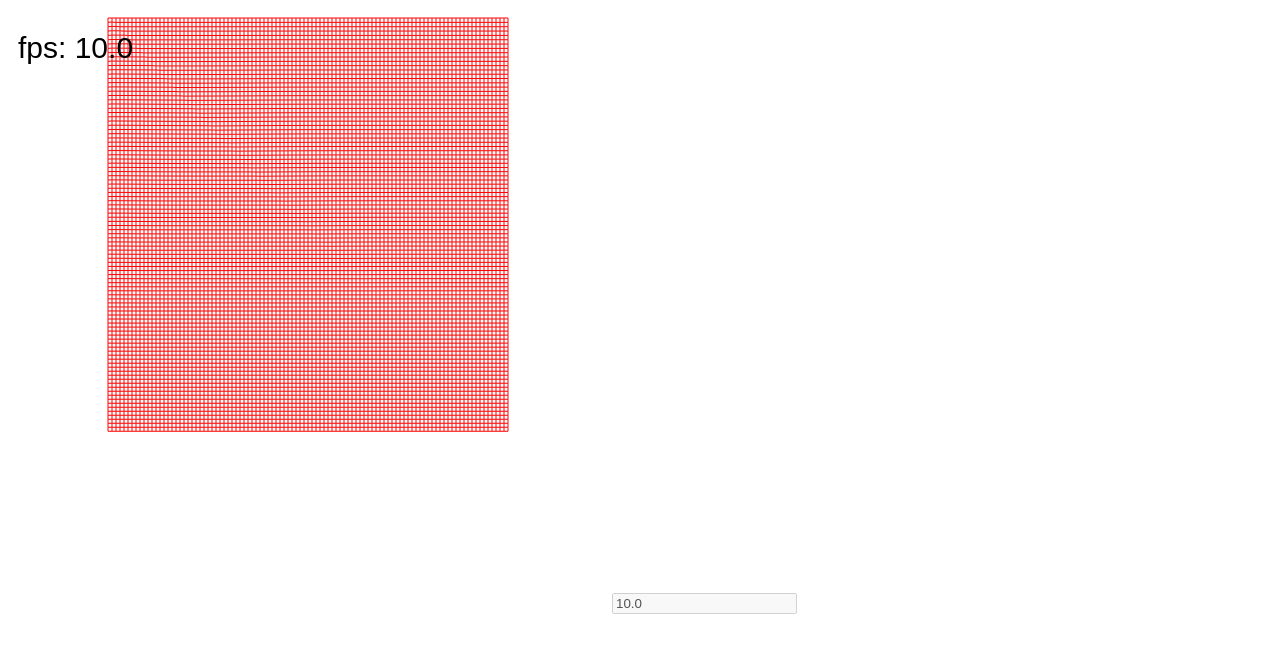
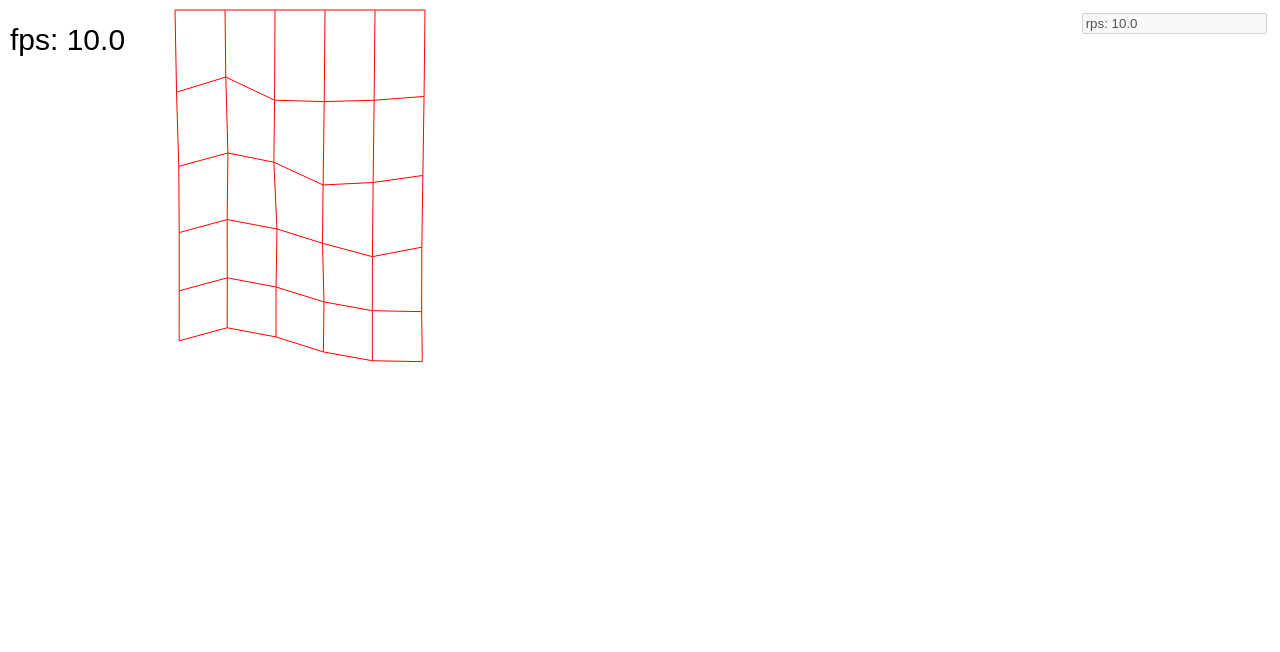
Before and after one commit to volodalexey/cloth-web-worker, a plain HTML site: page index.single.html in a window 1280 px wide. Drawn offline with Linux system fonts and the light colour scheme; animation ran at ten frames a second.

Commit message:
Refactored to use more close Verlet logic

```diff
--- a/app.single.js
+++ b/app.single.js
@@ -2,11 +2,14 @@ Canvas.prototype.updateCanvas = function(closure, pointer, cloth) {
   var
     app = this,
     canvas_element = app.canvas_element,
-    canvas_context = app.canvas_context;
+    canvas_context = app.canvas_context,
+    now = Date.now(),
+    delta = now - app.fps_last;
   app.requests_count++;
   app.clearCanvas(canvas_element, canvas_context);
   pointer.drawPointer(canvas_context);
   cloth.updateCloth(
+    delta,
     pointer.down, pointer.button, pointer.from_x, pointer.from_y,
     pointer.capture, pointer.to_x, pointer.to_y,
     pointer.mouse_influence, pointer.mouse_cut, pointer.mouse_force_factor,
@@ -14,11 +17,10 @@ Canvas.prototype.updateCanvas = function(closure, pointer, cloth) {
   );
   pointer.capture = false;
   cloth.drawCloth(canvas_context);
-  var
-    now = Date.now(),
-    delta = (now - app.fps_last)/1000;
+  now = Date.now();
+  var delta_per_second = (now - app.fps_last)/1000;
   app.fps_last = now;
-  app.drawFPS(1/delta, canvas_context);
+  app.drawFPS(1/delta_per_second, canvas_context);
   requestAnimationFrame(closure);
 };
 
@@ -41,7 +43,7 @@ window.onload = function() {
       var
         now = Date.now(),
         elapsed = now - canvas.rps_last;
-      canvas.rps_element.value = (canvas.requests_count*1000/elapsed).toFixed(1);
+      canvas.rps_element.value = 'rps: ' + (canvas.requests_count*1000/elapsed).toFixed(1);
       canvas.requests_count = 0;
       canvas.rps_last = now;
     };
--- a/app.worker.js
+++ b/app.worker.js
@@ -65,7 +65,7 @@ window.onload = function() {
       var
         now = Date.now(),
         elapsed = now - canvas.rps_last;
-      canvas.rps_element.value = (canvas.requests_count*1000/elapsed).toFixed(1);
+      canvas.rps_element.value = 'rps: ' + (canvas.requests_count*1000/elapsed).toFixed(1);
       canvas.requests_count = 0;
       canvas.rps_last = now;
     };
--- a/cloth.js
+++ b/cloth.js
@@ -1,14 +1,15 @@
 var Cloth = function(canvas_width, canvas_height) {
-  this.cloth_width = 100;
-  this.cloth_height = 100;
-  this.spacing = 4;
-  this.tear_distance = 20;
-  this.physics_accuracy = 2;
-  this.gravity = 1;
-  this.gravity_force_factor = 0.01;
+  this.cloth_width = 5;
+  this.cloth_height = 5;
+  this.spacing = 50;
+  this.tear_distance = 200;
+  this.physics_accuracy = 1;
+  this.gravity = 9.8;
+  this.gravity_force_factor = 2;
   this.points = [];
+  this.springs = [];
   var
-    points = this.points,
+    points = this.points, springs = this.springs,
     spacing = this.spacing,
     cloth_width = this.cloth_width, cloth_height = this.cloth_height,
     start_x = canvas_width / 2 - cloth_width * spacing / 2,
@@ -22,17 +23,16 @@ var Cloth = function(canvas_width, canvas_height) {
       var p = new Point(
         start_x + x * spacing,
         start_y + y * spacing,
-        x === y ? 0.1 : null
-        // (cloth_width - x + 1) / cloth_width
+        x === y ? 0.5 : 1
       );
 
       if (y === 0) {
-        p.pin(p.x, p.y)
-      } else {
-        p.addConstrain(points[x + (y - 1) * (cloth_width + 1)])
+        p.invmass = 0;
+      } else { // if it is not upper add to up
+        springs.push(new Spring(p, points[x + (y - 1) * (cloth_width + 1)]));
       }
-      if (x !== 0) {
-        p.addConstrain(points[points.length - 1])
+      if (x !== 0) { // if it is not the left add to left
+        springs.push(new Spring(p, points[points.length - 1]));
       }
 
       points.push(p);
@@ -41,36 +41,46 @@ var Cloth = function(canvas_width, canvas_height) {
 };
 
 Cloth.prototype.updateCloth = function(
+  delta,
   mouse_down, mouse_button, mouse_from_x, mouse_from_y,
   mouse_capture, mouse_to_x, mouse_to_y,
   mouse_influence, mouse_cut, mouse_force_factor, canvas_width, canvas_height) {
   var
     tear_distance = this.tear_distance,
-    points = this.points,
+    points = this.points, springs = this.springs, spacing = this.spacing,
     physics_accuracy = this.physics_accuracy,
     gravity = this.gravity,
     gravity_force_factor = this.gravity_force_factor,
     bounds_x = canvas_width - 1,
     bounds_y = canvas_height - 1;
 
-  while (physics_accuracy--) {
-    points.forEach(function(point) {
-      point.resolveConstraints(bounds_x, bounds_y, tear_distance)
-    });
-  }
-
   points.forEach(function(point) {
     point.update(
+      delta,
       mouse_down, mouse_button, mouse_from_x, mouse_from_y,
       mouse_capture, mouse_to_x, mouse_to_y,
       mouse_influence, mouse_cut, mouse_force_factor,
       gravity, gravity_force_factor
     )
   });
+
+  points.forEach(function(point) {
+    point.resolveConstraints(bounds_x, bounds_y)
+  });
+
+  while (physics_accuracy--) {
+    this.springs = springs.filter(function(spring) {
+      return resolveSpring(spring.point_a, spring.point_b, spacing, tear_distance)
+    });
+  }
+
+  this.points = points.filter(function(point) {
+    return point.references
+  })
 };
 
 Cloth.prototype.drawCloth = function(canvas_context) {
-  this.points.forEach(function(point) {
-    point.drawPoint(canvas_context)
+  this.springs.forEach(function(spring) {
+    drawSpring(spring.point_a, spring.point_b, canvas_context)
   });
 };
--- a/constraint.js
+++ /dev/null
@@ -1,52 +0,0 @@
-var Constraint = function(root_point, point) {
-  this.point = point;
-  this.length = this.calcDist(root_point, this.point);
-};
-
-Constraint.prototype.calcDist = function(p1, p2) {
-  var
-    diff_x = p1.x - p2.x,
-    diff_y = p1.y - p2.y;
-  return Math.sqrt(diff_x * diff_x + diff_y * diff_y)
-};
-
-Constraint.prototype.resolve = function(root_point, tear_distance) {
-  var
-    diff_x = root_point.x - this.point.x,
-    diff_y = root_point.y - this.point.y,
-    dist = Math.sqrt(diff_x * diff_x + diff_y * diff_y),
-    diff = (this.length - dist) / dist;
-
-  if (dist > tear_distance) {
-    root_point.removeConstraint(this)
-  }
-
-  var
-    px = diff_x * diff,
-    py = diff_y * diff,
-    is_point_free = this.point.pin_x === null && this.point.pin_y === null;
-  if (is_point_free) {
-    var sum = root_point.rigidity + this.point.rigidity,
-      root_point_rigidity = (root_point.rigidity / sum).toFixed(2),
-      point_rigidity = 1 - root_point_rigidity;
-    root_point.x += px * root_point_rigidity;
-    root_point.y += py * root_point_rigidity;
-    this.point.x -= px * point_rigidity;
-    this.point.y -= py * point_rigidity;
-  } else {
-    root_point.x += px;
-    root_point.y += py;
-  }
-};
-
-Constraint.prototype.drawConstrain = function(root_point, canvas_context) {
-  canvas_context.beginPath();
-  if (root_point.captured || this.point.captured) {
-    canvas_context.strokeStyle = 'rgb(0,0,255)';
-  } else {
-    canvas_context.strokeStyle = 'rgb(255,0,0)'
-  }
-  canvas_context.moveTo(root_point.x, root_point.y);
-  canvas_context.lineTo(this.point.x, this.point.y);
-  canvas_context.stroke();
-};
--- a/index.single.html
+++ b/index.single.html
@@ -3,12 +3,23 @@
 <head>
     <meta charset="UTF-8">
     <title>Cloth in single thread</title>
+    <style>
+        body {
+            margin: 0;
+            padding: 0;
+        }
+        #rps {
+            position: absolute;
+            top: 1em;
+            right: 1em;
+        }
+    </style>
 </head>
 <body>
     <canvas id="c"></canvas>
     <input type="text" id="rps" disabled>
     <script type="text/javascript" src="pointer.js"></script>
-    <script type="text/javascript" src="constraint.js"></script>
+    <script type="text/javascript" src="spring.js"></script>
     <script type="text/javascript" src="point.js"></script>
     <script type="text/javascript" src="cloth.js"></script>
     <script type="text/javascript" src="canvas.js"></script>
--- a/point.js
+++ b/point.js
@@ -1,115 +1,77 @@
-var Point = function(x, y, rigidity) {
+var Point = function(x, y, invmass) {
+  this._x = x;
+  this._y = y;
   this.x = x;
   this.y = y;
   this.prev_x = x;
   this.prev_y = y;
-  this.pin_x = null;
-  this.pin_y = null;
-  this.rigidity = rigidity || 0.5;
-  this.constraints = [];
+  this.invmass = invmass || 1;
+  this.references = 0; // each spring has reference to point
 };
 
-Point.prototype.update = function(
-  mouse_down, mouse_button, mouse_from_x, mouse_from_y,
-  mouse_capture, mouse_to_x, mouse_to_y,
-  mouse_influence, mouse_cut, mouse_force_factor, gravity, gravity_force_factor) {
+Point.prototype.update = function(delta,
+                                  pointer_down, mouse_button, pointer_from_x, pointer_from_y,
+                                  mouse_capture, pointer_to_x, pointer_to_y,
+                                  mouse_influence, mouse_cut, mouse_force_factor, gravity, gravity_force_factor) {
   var
     mouse_add_x = 0, mouse_add_y = 0;
-  if (mouse_down) {
+  if (pointer_down) {
     var diff_x, diff_y, dist;
 
     if (mouse_button === 0) {
-      diff_x = this.x - mouse_from_x;
-      diff_y = this.y - mouse_from_y;
+      diff_x = this.x - pointer_from_x;
+      diff_y = this.y - pointer_from_y;
       dist = Math.sqrt(diff_x * diff_x + diff_y * diff_y);
       if (mouse_capture && dist < mouse_influence || this.captured) {
-        mouse_add_x = (mouse_to_x - mouse_from_x) * mouse_force_factor;
-        mouse_add_y = (mouse_to_y - mouse_from_y) * mouse_force_factor;
-        this.prev_x = this.x - mouse_add_x;
-        this.prev_y = this.y - mouse_add_y;
+        mouse_add_x = (pointer_to_x - pointer_from_x) * mouse_force_factor;
+        mouse_add_y = (pointer_to_y - pointer_from_y) * mouse_force_factor;
         this.captured = true;
       } else {
         this.captured = false;
       }
     } else if (mouse_button == 1) {
-      diff_x = this.x - mouse_to_x;
-      diff_y = this.y - mouse_to_y;
+      diff_x = this.x - pointer_to_x;
+      diff_y = this.y - pointer_to_y;
       dist = Math.sqrt(diff_x * diff_x + diff_y * diff_y);
       if (dist < mouse_cut) {
-        this.constraints = []
+        this.references = 0;
       }
     }
   } else {
     this.captured = false;
   }
-
+  var b = {x: this.x, y: this.y};
   var
     inertia_add_x = this.x - this.prev_x,
     inertia_add_y = this.y - this.prev_y,
-    force_add_x = 0,
-    force_add_y = gravity,
-    new_x = this.x + inertia_add_x + mouse_add_x + (force_add_x * gravity_force_factor),
-    new_y = this.y + inertia_add_y + mouse_add_y + (force_add_y * gravity_force_factor);
+    force_add_x = 0 * gravity_force_factor + mouse_add_x,
+    force_add_y = gravity * gravity_force_factor + mouse_add_y,
+    // next_x = this.x + inertia_add_x + force_add_x * delta * delta * 0.001,
+    next_x = this.x + inertia_add_x + force_add_x * 20 * 20 * 0.001,
+    // next_y = this.y + inertia_add_y + force_add_y * delta * delta * 0.001;
+    next_y = this.y + inertia_add_y + force_add_y * 20 * 20 * 0.001;
 
   this.prev_x = this.x;
   this.prev_y = this.y;
 
-  this.x = new_x;
-  this.y = new_y;
-};
-
-Point.prototype.drawPoint = function(canvas_context) {
-  if (this.constraints.length <= 0) {
-    return
-  }
-  var self = this;
-  this.constraints.forEach(function(constrain) {
-    constrain.drawConstrain(self, canvas_context)
-  });
-};
-
-Point.prototype.resolveConstraints = function(bounds_x, bounds_y, tear_distance) {
-
-  if (this.pin_x != null && this.pin_y != null) {
-    this.x = this.pin_x;
-    this.y = this.pin_y;
-    return;
-  }
-
-  var self = this;
-  this.constraints.forEach(function(constrain) {
-    constrain.resolve(self, tear_distance)
-  });
-
-  if (this.x > bounds_x) {
-    this.x = 2 * bounds_x - this.x
-  } else if (1 > this.x) {
-    this.x = 2 - this.x
-  }
-  if (this.y < 1) {
-    this.y = 2 - this.y
-  } else if (this.y > bounds_y) {
-    this.y = 2 * bounds_y - this.y
+  if (this.invmass !== 0) {
+    this.x = next_x;
+    this.y = next_y;
   }
 };
 
-Point.prototype.addConstrain = function(point) {
-  this.constraints.push(
-    new Constraint(this, point)
-  );
+Point.prototype.resolveConstraints = function(bounds_x, bounds_y) {
+  var x = this.x, y = this.y;
+  if (x < 1) {
+    x = 2 - x
+  } else if (x > bounds_x) {
+    x = 2 * bounds_x - x
+  }
+  this.x = x;
+  if (y < 1) {
+    y = 2 - y
+  } else if (y > bounds_y) {
+    y = 2 * bounds_y - y
+  }
+  this.y = y
 };
-
-Point.prototype.removeConstraint = function(constrain) {
-  var patched_constrains = [];
-  this.constraints.forEach(function(_constrain) {
-    if (_constrain !== constrain) {
-      patched_constrains.push(_constrain)
-    }
-  });
-  this.constraints = patched_constrains;
-};
-
-Point.prototype.pin = function(pinx, piny) {
-  this.pin_x = pinx;
-  this.pin_y = piny;
-};
--- a/pointer.js
+++ b/pointer.js
@@ -1,9 +1,9 @@
 var Pointer = function() {
   this.down = false;
   this.capture = false;
-  this.mouse_influence = 25;
+  this.mouse_influence = 50;
   this.mouse_cut = 6;
-  this.mouse_force_factor = 0.1;
+  this.mouse_force_factor = 0.5;
   this.from_x = 0; this.from_y = 0;
   this.to_x = 0; this.to_x = 0;
   this.start_x = 0; this.start_y = 0;
--- /dev/null
+++ b/spring.js
@@ -0,0 +1,43 @@
+var Spring = function(point_a, point_b) {
+  this.point_a = point_a;
+  point_a.references++;
+  this.point_b = point_b;
+  point_b.references++;
+};
+
+function resolveSpring(point_a, point_b, rest_distance, tear_distance) {
+  if (!point_a.references || !point_b.references) {
+    return false
+  }
+
+  var
+    diff_x = point_a.x - point_b.x,
+    diff_y = point_a.y - point_b.y,
+    distance = Math.sqrt(diff_x * diff_x + diff_y * diff_y);
+
+  if (point_a.invmass !== 0 || point_b.invmass !== 0 ) {
+    var
+      sum = point_a.invmass + point_b.invmass,
+      diff = (rest_distance - distance) / distance,
+      diff_a = point_a.invmass / sum * diff,
+      diff_b = point_b.invmass / sum * diff;
+    point_a.x += diff_x * diff_a;
+    point_a.y += diff_y * diff_a;
+    point_b.x -= diff_x * diff_b;
+    point_b.y -= diff_y * diff_b;
+  }
+
+  return distance <= tear_distance;
+}
+
+function drawSpring(point_a, point_b, canvas_context) {
+  canvas_context.beginPath();
+  if (point_a.captured || point_b.captured) {
+    canvas_context.strokeStyle = 'rgb(0,0,255)';
+  } else {
+    canvas_context.strokeStyle = 'rgb(255,0,0)'
+  }
+  canvas_context.moveTo(point_a.x, point_a.y);
+  canvas_context.lineTo(point_b.x, point_b.y);
+  canvas_context.stroke();
+}
```
Also changed, not shown: index.worker.html (+11 -0 lines).
